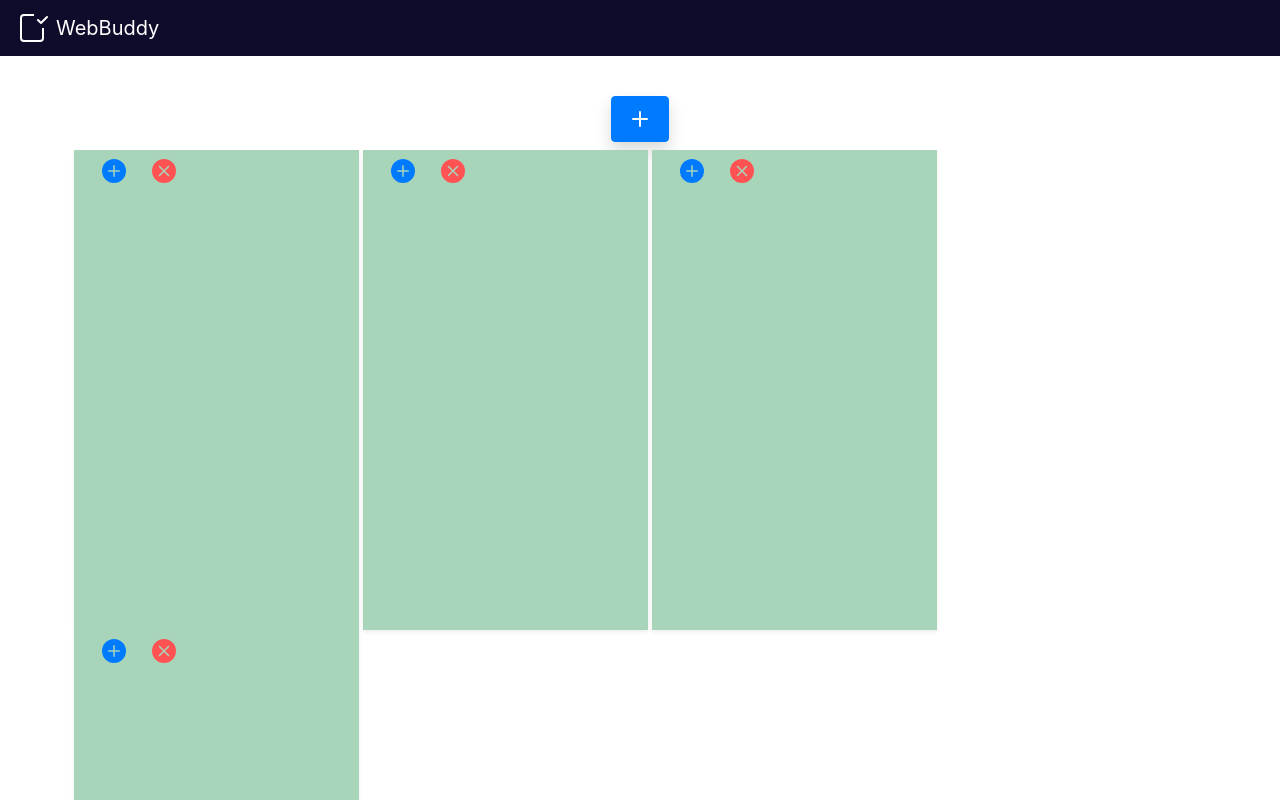
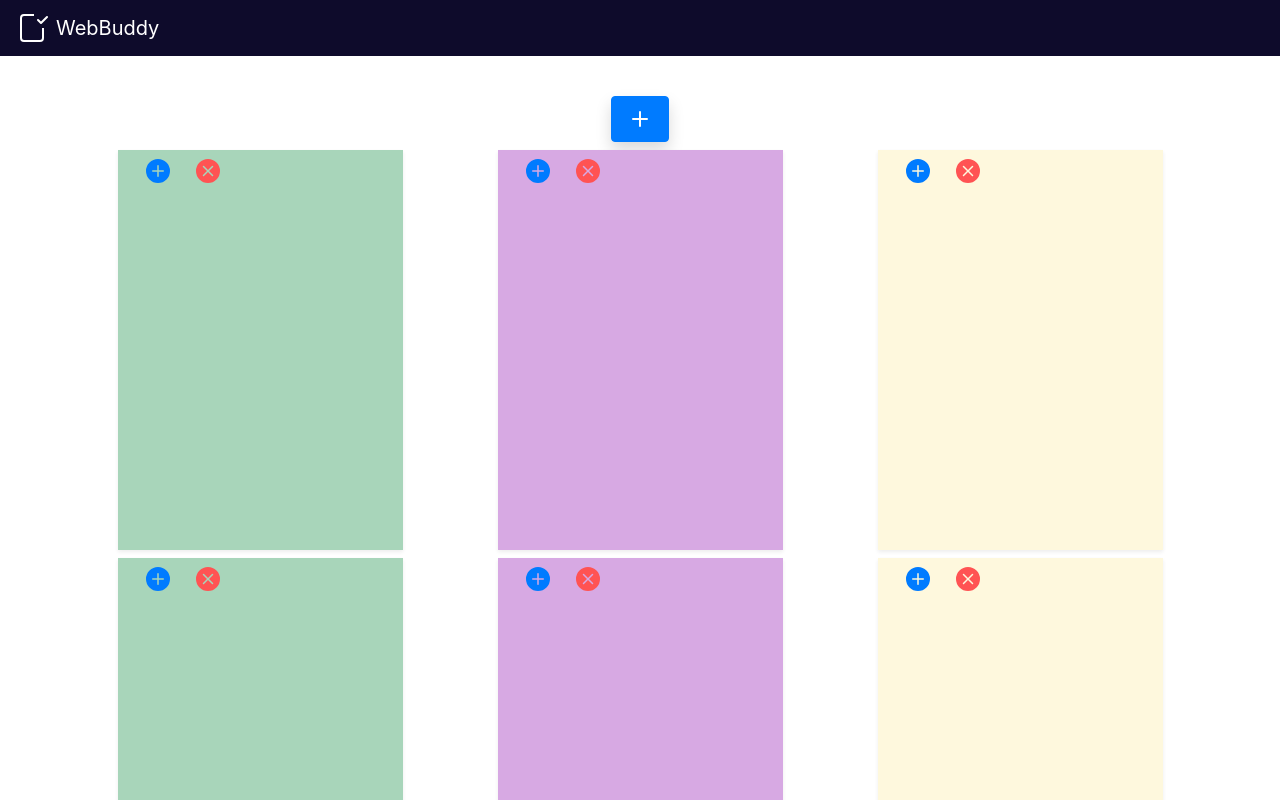
Before and after one commit to Oluwatobi-beebittech/WebBuddy, a React (Create React App) app: page / in a window 1280 px wide. Shown: the top 800 px of the page. Built offline with nearby package versions, Linux system fonts and the light colour scheme.

Commit message:
modified the UI and component cards

```diff
--- a/package.json
+++ b/package.json
@@ -11,8 +11,10 @@
     "@testing-library/jest-dom": "^4.2.4",
     "@testing-library/react": "^9.5.0",
     "@testing-library/user-event": "^7.2.1",
+    "autoprefixer": "^9.8.0",
     "bootstrap": "^4.4.1",
     "bootstrap-icons": "^1.0.0-alpha3",
+    "colorette": "^1.2.0",
     "react": "^16.13.1",
     "react-dom": "^16.13.1",
     "react-scripts": "^3.4.3"
--- /dev/null
+++ b/src/containers/cardRow.jsx
@@ -0,0 +1,22 @@
+import React, { Component } from "react";
+import Cards from "./cards";
+
+const bg = {
+  lightPurple: "#D7A9E3",
+  lightGreen: "#A8D5BA",
+  lightBrown: "#FEF8DD",
+};
+
+class CardRow extends Component {
+  render() {
+    return (
+      <div className="row justify-content-around mt-2">
+        <Cards cardColor={bg.lightGreen} />
+        <Cards cardColor={bg.lightPurple} />
+        <Cards cardColor={bg.lightBrown} />
+      </div>
+    );
+  }
+}
+
+export default CardRow;
--- a/src/containers/cards.jsx
+++ b/src/containers/cards.jsx
@@ -10,7 +10,7 @@ class Cards extends Component {
   render() {
     return (
       <div
-        className="col-md-3 shadow-sm myCard ml-1"
+        className="col-md-3 shadow-sm myCard"
         style={{ backgroundColor: this.props.cardColor }}
       >
         <AddItem />
--- a/src/css/main.css
+++ b/src/css/main.css
@@ -12,5 +12,5 @@
   color: white;
 }
 .myCard {
-  height: 30em;
+  height: 25em;
 }
--- a/src/index.js
+++ b/src/index.js
@@ -6,25 +6,15 @@ import * as serviceWorker from "./serviceWorker";
 import "bootstrap/dist/css/bootstrap.css";
 import Nav from "./containers/nav";
 import AddCards from "./containers/addCards";
-import Cards from "./containers/cards";
-
-const bg = {
-  lightPurple: "#D7A9E3",
-  lightGreen: "#A8D5BA",
-  lightBrown: "#FEF8DD",
-};
+import CardRow from "./containers/cardRow";
 
 ReactDOM.render(
   <React.StrictMode>
     <Nav />
     <AddCards />
     <div className="container mt-2">
-      <div className="row">
-        <Cards cardColor={bg.lightGreen} />
-        <Cards cardColor={bg.lightGreen} />
-        <Cards cardColor={bg.lightGreen} />
-        <Cards cardColor={bg.lightGreen} />
-      </div>
+      <CardRow />
+      <CardRow />
     </div>
   </React.StrictMode>,
   document.getElementById("root")
```
Also changed, not shown: 1 other file (tests, documents, lock files or other folders).
